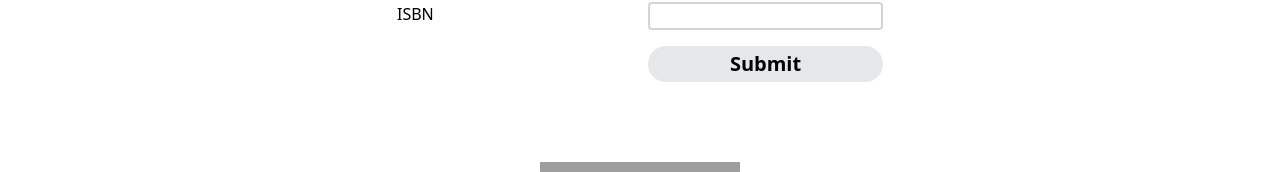
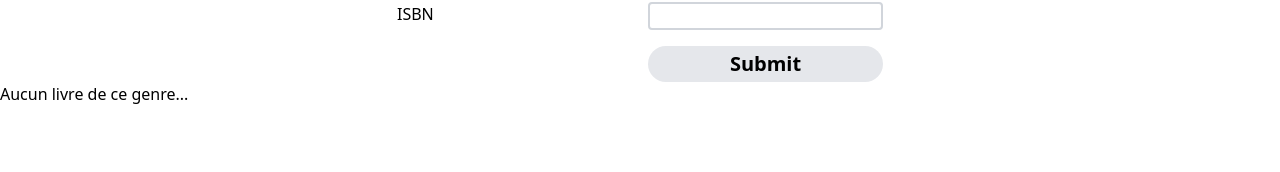
Before and after one commit to eviatar75/reactProject, a React (Create React App) app: page /search in a window 1280 px wide. Shown: the part 246-418 px from the top of the page. Built offline with nearby package versions, Linux system fonts and the light colour scheme; no server answers; grey boxes are pictures that could not be loaded.

Commit message:
search almost finished

```diff
--- a/src/Components/pages/Search/Search.jsx
+++ b/src/Components/pages/Search/Search.jsx
@@ -1,22 +1,30 @@
 import React, { useState, useEffect } from "react";
+import CardBooksLandingPage from "../../Card/CardBooksLandingPage";
 
 const Search = ()=>{
 
     const [unfilled, setUnfilled]=useState(true)
     const [title, setTitle] = useState("")
+    const [titleCleaned, setTitleCleand]= useState("+")
     const [author, setAuthor] = useState("")
+    const [authorCleaned, setAuthorCleaned]=useState("+")
     const [isbn, setIsbn] = useState("")
+    const [isbnCleaned, setIsbnCleaned] = useState("+")
+    const [books,setBooks]=useState(null)
 
      const titleSetter = (e)=>{
-        setTitle(e.target.value)
+        setTitle( e.target.value)
+            setTitleCleand(e.target.value.replace(/\s/g, '+')+"+")
     }
 
     const authorSetter = (e)=>{
         setAuthor(e.target.value)
+            setAuthorCleaned(e.target.value.replace(/\s/g, '+')+"+")
     }
 
     const isbnSetter = (e)=>{
         setIsbn(e.target.value)
+        setIsbnCleaned("+"+e.target.value)
     }
 
 
@@ -33,21 +41,22 @@ const Search = ()=>{
 
 
 
-    const fetchAPI = async()=>{
+    const fetchAPI = async (event)=>{
 
-        const url = "https://www.googleapis.com/books/v1/volumes?q=harry+potter+author:rowling+isbn:9781781101087&key=key"
+        event.preventDefault()
 
-        const response = await fetch(url)
-
-        const data = await response.json()
-
-      //  setBooks(data.results)
+        const url = "https://www.googleapis.com/books/v1/volumes?q="+titleCleaned+"author:"+authorCleaned+"isbn:"+isbnCleaned+"&printType=books&key=AIzaSyArMVNsuq-fhb-nPcJak4LI5Ueh0qgHL6k";
+        const response = await fetch(url);
+        const data = await response.json();
+        //const results = data.results;
+        setBooks(data);
+        console.log(books);
 
     }
 
     return <>
             <div className="pt-40 flex justify-center">
-            <form action={fetchAPI()} className="grid grid-cols-2 gap-4">
+            <form className="grid grid-cols-2 gap-4">
                     <label>Titre</label>
                     <input value={title} type="text" id="titre" className="border-2 border-gray-300 rounded" onChange={(e)=>titleSetter(e)}></input>
                     <label>Auteur</label>
@@ -55,8 +64,11 @@ const Search = ()=>{
                     <label>ISBN</label>
                     <input value={isbn} type="text" id="isbn"  className="border-2 border-gray-300 rounded" onChange={(e)=>isbnSetter(e)}></input>
                     <label></label>
-                    <input type="submit" className="bg-gray-200 text-xl font-bold rounded-full p-1" disabled={unfilled}></input>
+                    <input type="submit" className="bg-gray-200 text-xl font-bold rounded-full p-1" disabled={unfilled} onClick={(e)=>fetchAPI(e)}></input>
                 </form>
+            </div>
+            <div className="grid grid-cols-4 gap-2">
+            { books!==null && typeof books.items !== 'undefined'? books.items.map((item) => { return <div><CardBooksLandingPage source={typeof item.volumeInfo.imageLinks !== 'undefined'?item.volumeInfo.imageLinks.thumbnail:""} title={item.volumeInfo.title} author={item.volumeInfo.authors} description={item.description} isbn={typeof item.volumeInfo.industryIdentifiers !== 'undefined'?item.volumeInfo.industryIdentifiers[0].identifier:""} ></CardBooksLandingPage></div>}):<div>Aucun livre de ce genre...</div>}
             </div>
             </>
 }
```
